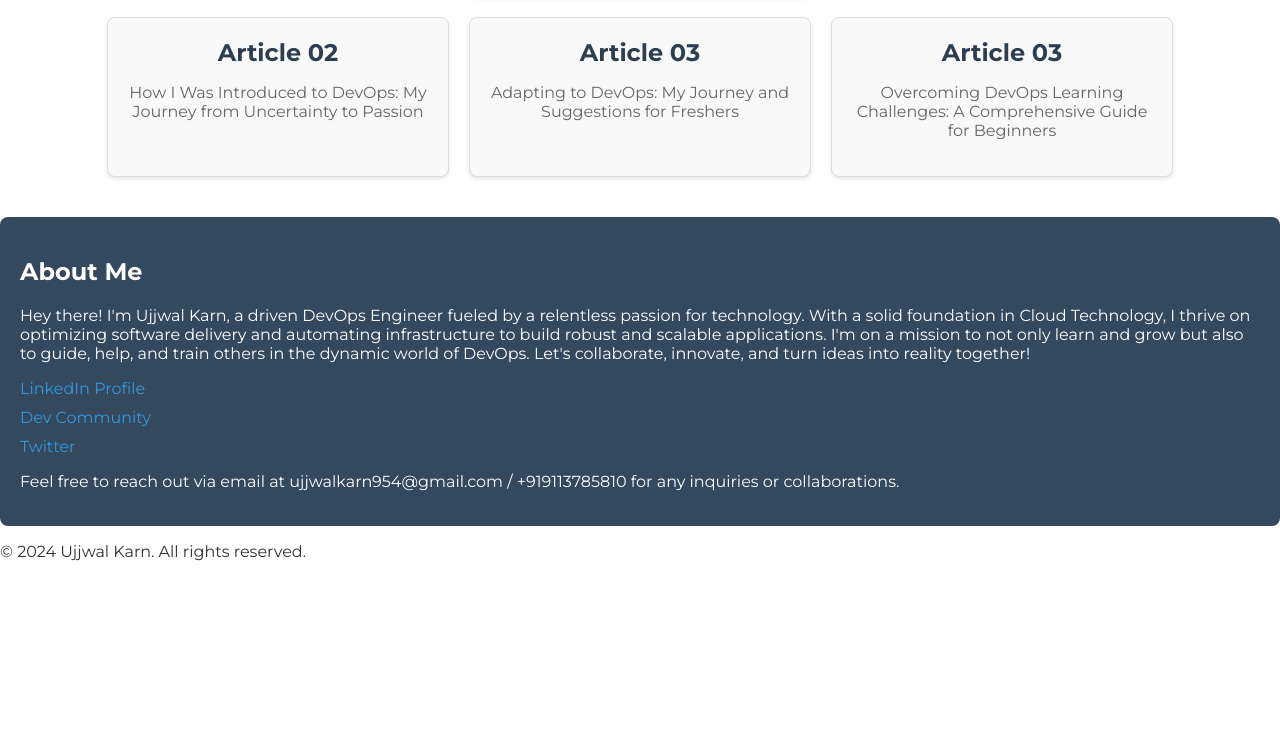
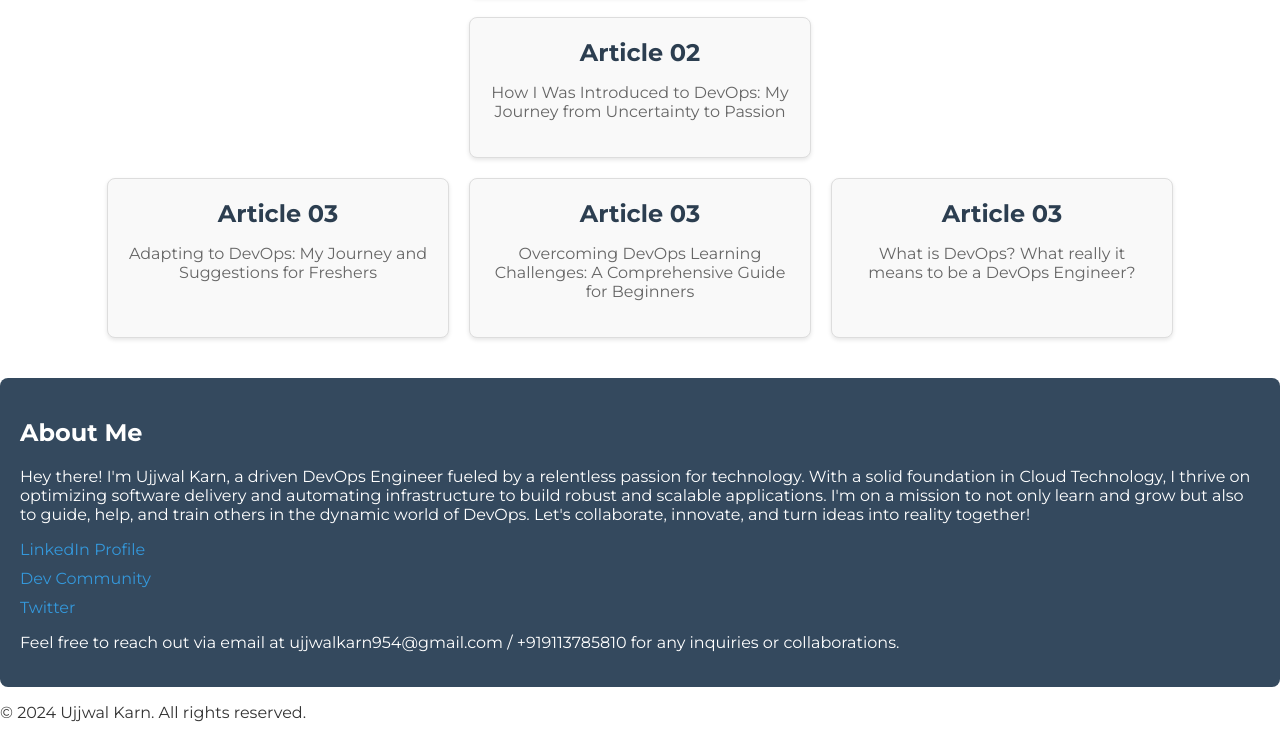
Before and after one commit to UjjwalKarn954/ujjwalkarn954.github.io, a plain HTML site: page index.html in a window 1280 px wide. Shown: the part 765-1503 px from the top of the page. Before the commit the page ends 1342 px from the top, so only its background shows below. Drawn offline with Linux system fonts and the light colour scheme.

Commit message:
Update index.html

```diff
--- a/index.html
+++ b/index.html
@@ -83,6 +83,12 @@
                     <p>Overcoming DevOps Learning Challenges: A Comprehensive Guide for Beginners</p>
                 </div>
             </div>
+                     <div class="article-container">
+                <div class="article-card">
+                    <h3><a href="article5.html">Article 03</a></h3>
+                    <p>What is DevOps? What really it means to be a DevOps Engineer?</p>
+                </div>
+            </div>
         </section>
     </main>
     <section id="about">
```
